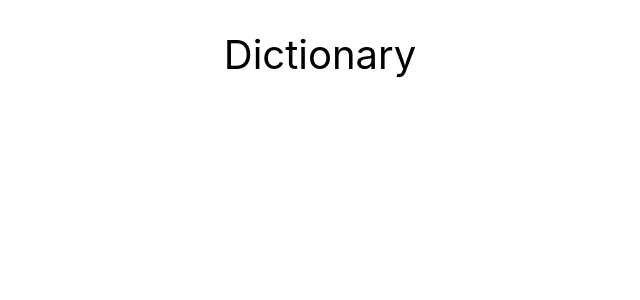
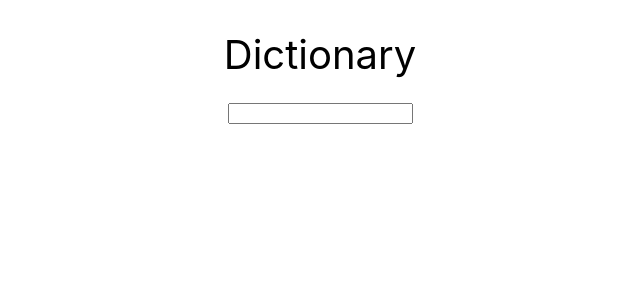
Before and after one commit to NatCode08/dictionary-project, a React (Create React App) app: page / in a window 1280 px wide. Shown: the top 300 px of the page, without its empty margins (320-960 px from the left). Built offline with nearby package versions, Linux system fonts and the light colour scheme.

Commit message:
created a Dictionary componen and a form

```diff
--- a/public/index.html
+++ b/public/index.html
@@ -24,7 +24,7 @@
       work correctly both with client-side routing and a non-root public URL.
       Learn how to configure a non-root public URL by running `npm run build`.
     -->
-    <title>React App</title>
+    <title>Dictionary App</title>
   </head>
   <body>
     <noscript>You need to enable JavaScript to run this app.</noscript>
--- a/src/App.css
+++ b/src/App.css
@@ -1,4 +1,4 @@
-.App-header {
+.App {
   margin: 30px 0;
   text-align: center;
   font-size: 40px;
--- a/src/App.js
+++ b/src/App.js
@@ -1,9 +1,11 @@
 import "./App.css";
+import Dictionary from "./Dictionary";
 
 function App() {
   return (
     <div className="App">
-      <header className="App-header">Dictionary</header>
+      <div className="container">Dictionary</div>
+      <Dictionary />
     </div>
   );
 }
--- /dev/null
+++ b/src/Dictionary.js
@@ -0,0 +1,21 @@
+import React, { useState } from "react";
+import "./Dictionary.css";
+
+export default function Dictionary() {
+  let [keyword, setKeyword] = useState("");
+  function search(event) {
+    event.preventDefault();
+    alert(`Searching for ${keyword} definition`);
+  }
+  function handleKeywordChange(event) {
+    setKeyword(event.target.value);
+  }
+
+  return (
+    <div className="Dictionary">
+      <form onSubmit={search}>
+        <input type="search" onChange={handleKeywordChange} />
+      </form>
+    </div>
+  );
+}
```
Also changed, not shown: src/Dictionary.css (added).
